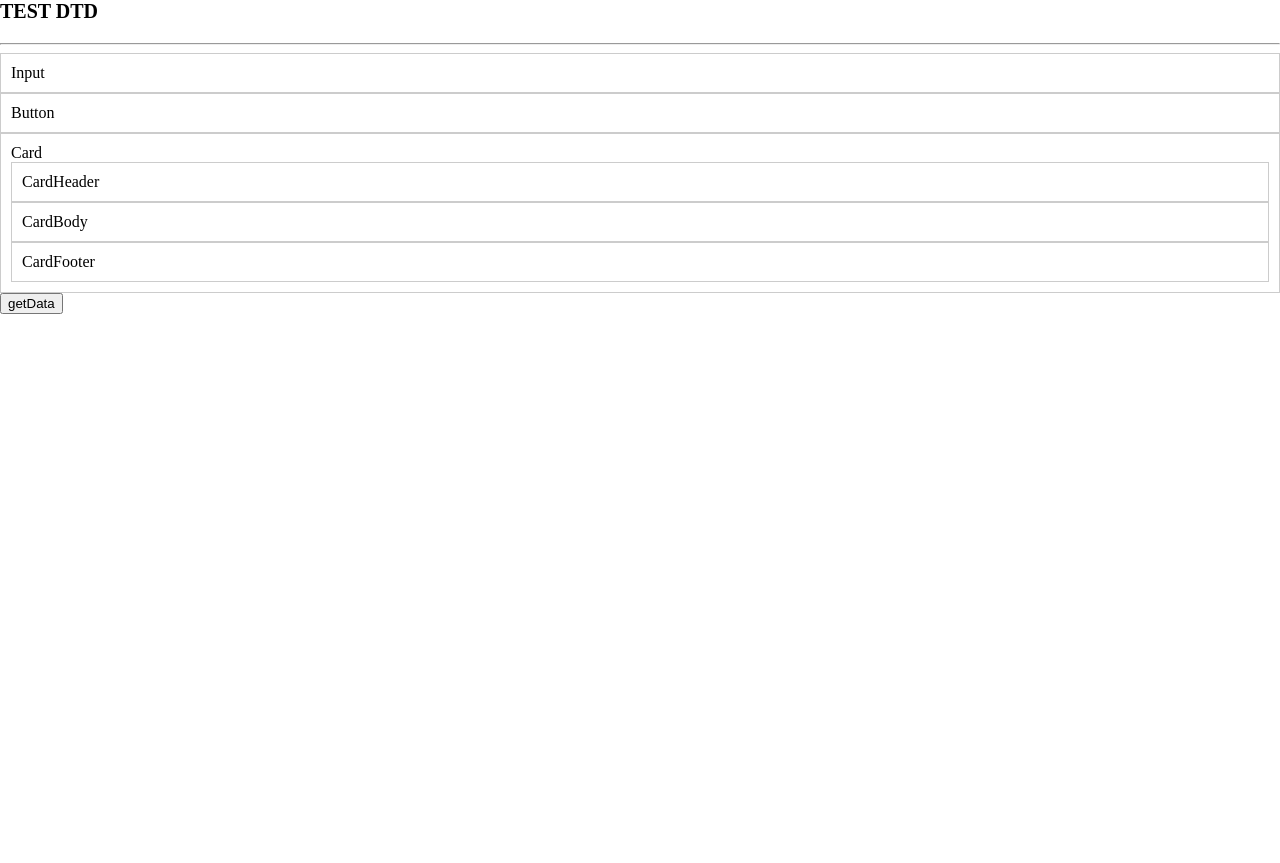
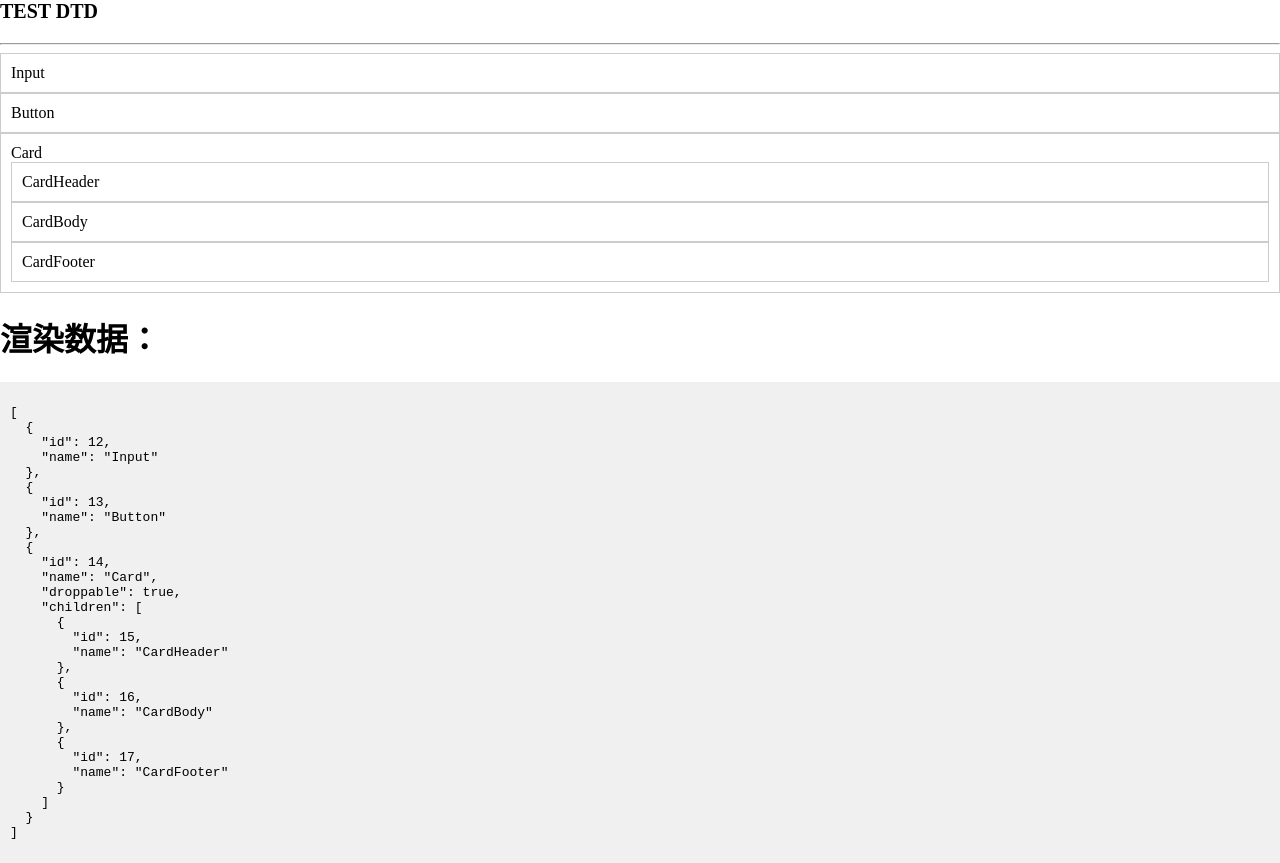
Before and after one commit to OrangeSpatial/DtD, a Vue app: page / in a window 1280 px wide. Before the commit the page ends 800 px from the top, so only its background shows below. Built offline with nearby package versions, Linux system fonts and the light colour scheme.

Commit message:
fix: fix mouse event issue

```diff
--- a/src/App.vue
+++ b/src/App.vue
@@ -48,7 +48,13 @@ function getData() {
       <div class="ghost-custom">{{ item?.name }}</div>
     </template>
   </DragToDrop>
-  <button @click="getData"> getData </button>
+
+  <h1>渲染数据：</h1>
+  <div class="code">
+    <code>
+      <pre>{{ data }}</pre>
+    </code>
+  </div>
 </template>
 
 <style scoped>
@@ -63,4 +69,10 @@ function getData() {
   padding: 5px;
   border-radius: 5px;
 }
+
+.code {
+  margin-top: 20px;
+  background-color: #f0f0f0;
+  padding: 10px;
+}
 </style>
--- a/src/components/DtdAuxTool.vue
+++ b/src/components/DtdAuxTool.vue
@@ -149,8 +149,6 @@ onBeforeUnmount(() => {
 .dtd-aux-tool {
   transform: perspective(1px) translateZ(0);
   position: absolute;
-  width: 100%;
-  height: 100%;
   top: 0;
   left: 0;
   pointer-events: none;
--- a/src/model/Mouse.ts
+++ b/src/model/Mouse.ts
@@ -88,7 +88,7 @@ export class Mouse {
   node: DtdNode | null = null
 
   constructor() {
-    // 设置拖拽元素
+    // 设置默认拖拽元素
     const ghostElement = document.createElement('div');
     ghostElement.style.position = 'absolute';
     ghostElement.style.zIndex = '9999';
@@ -158,6 +158,8 @@ export class Mouse {
 
   onDragStart(e: MouseEvent) {
     if (this.dragStatus === CursorStatus.Dragging) return;
+    const dragElement = getClosestDtdNode(e)
+    if (!dragElement) return;
     this.setDragStatus(CursorStatus.Dragging);
     this.setDragStartPosition({
       pageX: e.pageX,
@@ -167,10 +169,7 @@ export class Mouse {
     });
     // 设置样式
     setCursorStyle(window, CursorDragType.Grabbing);
-    const dragElement = getClosestDtdNode(e)
-    if (dragElement) {
-      this.dragElement = dragElement;
-    }
+    this.dragElement = dragElement;
     // 设置数据
     const dragId = dragElement?.getAttribute('data-dtd-id');
     if (dragId) {
@@ -186,6 +185,7 @@ export class Mouse {
   }
   onDragMove(e: MouseEvent) {
     if (this.dragStatus !== CursorStatus.Dragging) return;
+    e.preventDefault();
     this.setCursorPosition({
       pageX: e.pageX,
       pageY: e.pageY,
@@ -232,7 +232,6 @@ export class Mouse {
   }
 
   public move = (e: MouseEvent) =>  {
-    e.preventDefault();
     if (this.isValidDragStart(e)) {
       this.onDragStart(e);
       this.onDragMove(e);
```
